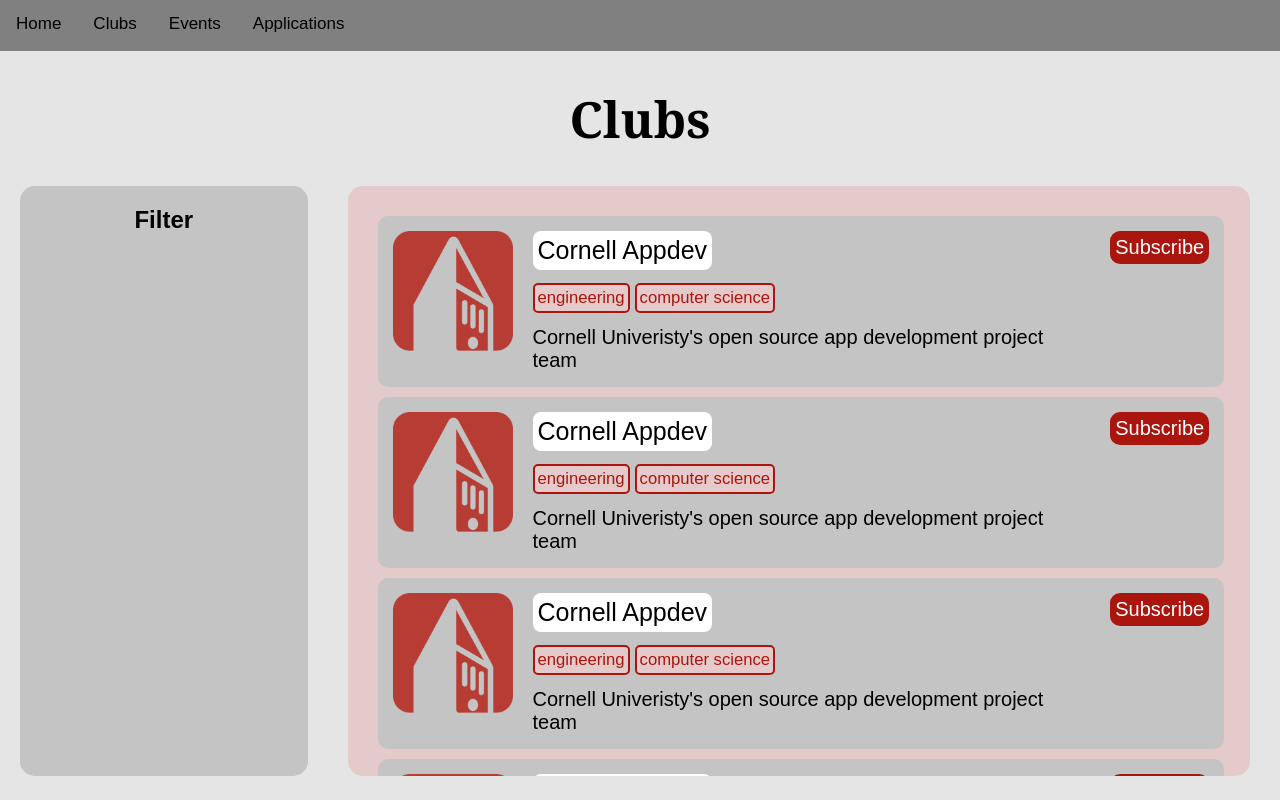
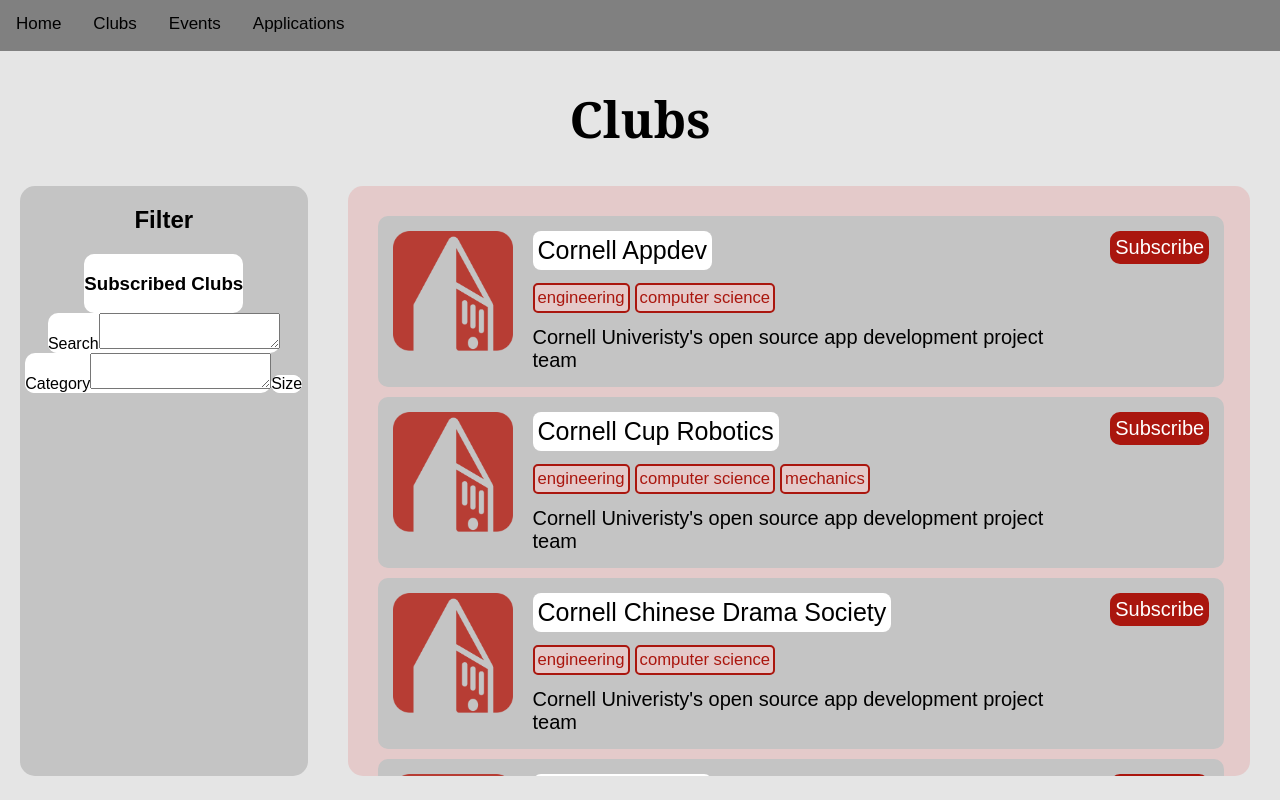
Before and after one commit to TerenceZhang29/Club-Platform-Frontend, a React (Create React App) app in the folder clubby/: page /Clubs in a window 1280 px wide. Built offline with nearby package versions, Linux system fonts and the light colour scheme.

Commit message:
add filter

```diff
--- a/clubby/src/Clubs/Clubs.js
+++ b/clubby/src/Clubs/Clubs.js
@@ -24,6 +24,20 @@
     return (
       <div class="filter">
         <h2>Filter</h2>
+        <div class='subscribed_clubs_filter'>
+          <h3>Subscribed Clubs</h3>
+        </div>
+        <div class='search_bar_filter'>
+          <div>Search</div>
+          <textarea></textarea>
+        </div>
+        <div class='category_search_filter'>
+          <div>Category</div>
+          <textarea></textarea>
+        </div>
+        <div class='size_filter'>
+          <div>Size</div>
+        </div>
       </div>
     );
   }
@@ -34,8 +48,8 @@
     return (
       <div class="clublist">
         <ClubButton title={"Cornell Appdev"} logo={require('./App+Dev+Logo+-+Red.png')} intro={"Cornell Univeristy's open source app development project team"} tags={["engineering", "computer science"]} />
-        <ClubButton title={"Cornell Appdev"} logo={require('./App+Dev+Logo+-+Red.png')} intro={"Cornell Univeristy's open source app development project team"} tags={["engineering", "computer science"]} />
-        <ClubButton title={"Cornell Appdev"} logo={require('./App+Dev+Logo+-+Red.png')} intro={"Cornell Univeristy's open source app development project team"} tags={["engineering", "computer science"]} />
+        <ClubButton title={"Cornell Cup Robotics"} logo={require('./App+Dev+Logo+-+Red.png')} intro={"Cornell Univeristy's open source app development project team"} tags={["engineering", "computer science", "mechanics"]} />
+        <ClubButton title={"Cornell Chinese Drama Society"} logo={require('./App+Dev+Logo+-+Red.png')} intro={"Cornell Univeristy's open source app development project team"} tags={["engineering", "computer science"]} />
         <ClubButton title={"Cornell Appdev"} logo={require('./App+Dev+Logo+-+Red.png')} intro={"Cornell Univeristy's open source app development project team"} tags={["engineering", "computer science"]} />
         <ClubButton title={"Cornell Appdev"} logo={require('./App+Dev+Logo+-+Red.png')} intro={"Cornell Univeristy's open source app development project team"} tags={["engineering", "computer science"]} />
       </div>
--- a/clubby/src/css/Clubs.css
+++ b/clubby/src/css/Clubs.css
@@ -1,5 +1,5 @@
 body {
-  font-family: Arial, Helvetica, sans-serif, Helvetica, sans-serif;
+  font-family: Arial, Helvetica, sans-serif;
   background: #E5E5E5;
   text-align: center;
 }
@@ -31,22 +31,27 @@
   border-radius: 15px;
   margin: 0 30px 0 20px;
   padding: 20px 20px 20px 20px;
+
   overflow-y: scroll;
+  overflow-x: scroll;
+
 
 }
 
 .club_bt {
   background-color: #C4C4C4;
   height: auto;
+
   width: 97%;
+  min-width: min-content;
+
   border-radius: 10px;
 
   margin: 10px 10px 10px 10px;
   padding: 5px;
 
   display: flex;
-
-  overflow-x: scroll;
+  justify-content: space-between;
 
 
 
@@ -56,6 +61,9 @@
   height: 120px;
   width: 120px;
   margin: 10px 10px 10px 10px;
+
+  display:inline-block;
+  justify-self: left;
 }
 
 .club_bt .clubinfo {
@@ -109,3 +117,15 @@
   justify-self: flex-end;
 
 }
+
+.filter div{
+  background-color: #fff;
+  display: inline-block;
+  border-radius: 10px;
+}
+
+
+/* .subscribed_clubs_filter{
+
+
+} */
```
